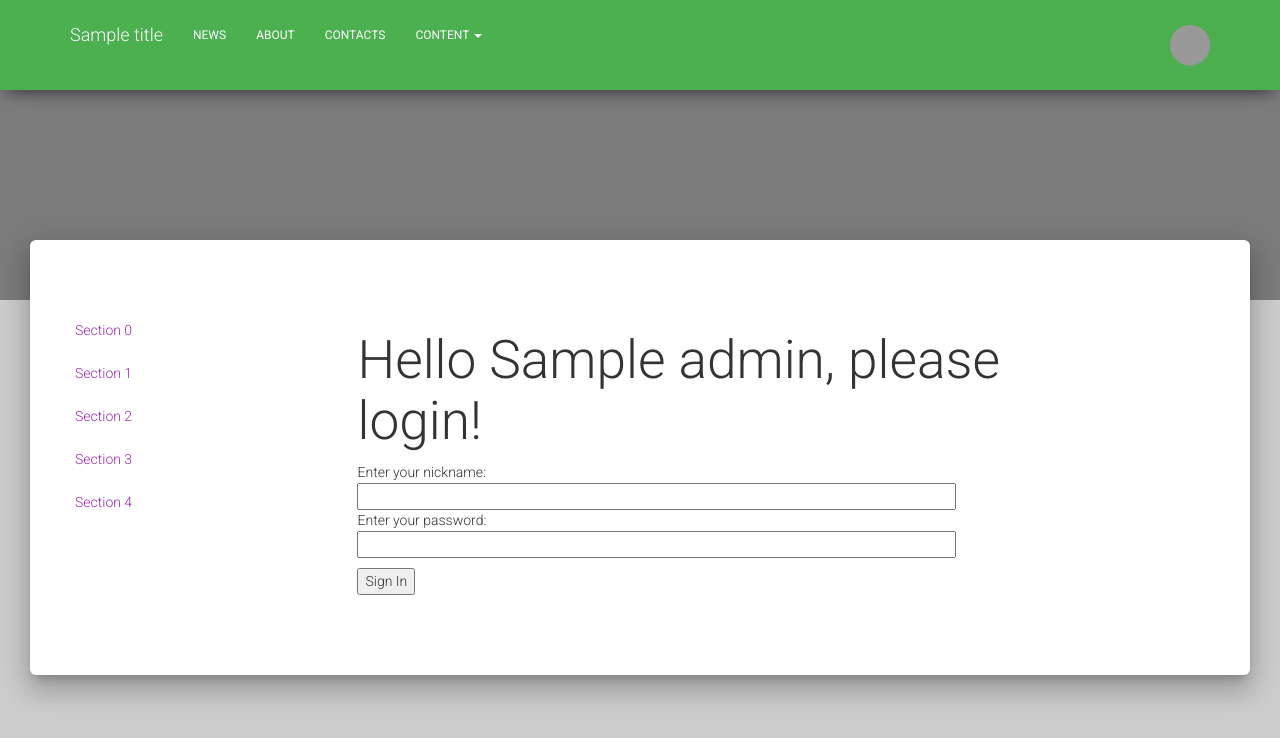
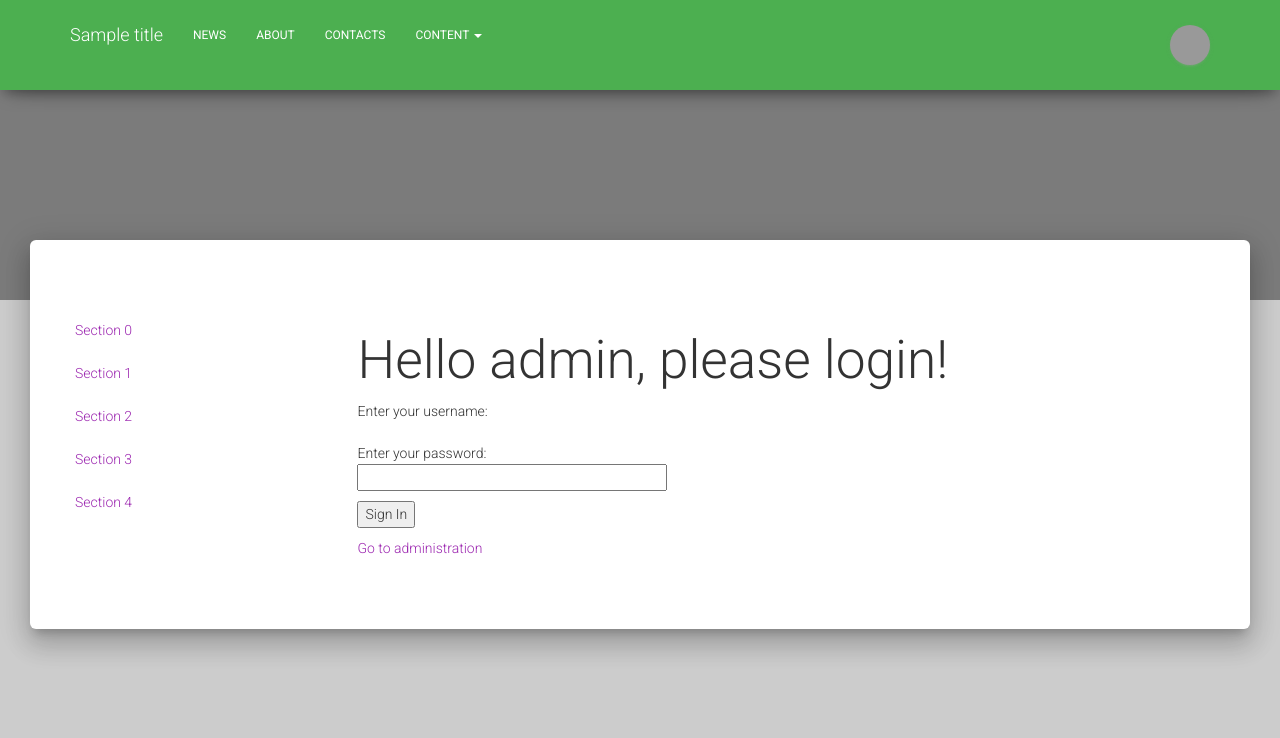
Before and after one commit to Hijtec/New-Blog, a Flask app: template app/templates/admin_login.html in a window 1280 px wide. Shown: the top 738 px of the page. Run offline with Flask 2, Linux system fonts and the light colour scheme; the template is opened without the code that fills it: values that come from a table or form of the project are taken from there, most other values are stand-ins (such as "Sample title", 1, 10 or a date in 2020); some libraries are stand-ins or nearby versions.

Commit message:
Admin login additions

```diff
--- a/app/templates/admin_login.html
+++ b/app/templates/admin_login.html
@@ -1,14 +1,15 @@
 {% extends "base.html" %}
 {% block content %}
-    <h1>Hello {{ admin.adminname }}, please login!</h1>
+    <h1>Hello admin, please login!</h1>
     <form action="" method="post" name="login">
         {{ form.hidden_tag() }}
         <p>
-            Enter your nickname:<br>
-            {{ form.nickname(size=80) }}<br>
+            Enter your username:<br>
+            {{ form.username(size=40) }}<br>
             Enter your password:<br>
-            {{ form.password(size=80) }}<br>
+            {{ form.password(size=40) }}<br>
         </p>
         <p><input type="submit" value="Sign In"></p>
     </form>
+    <a href="/administration">Go to administration</a>
 {% endblock %}
```
